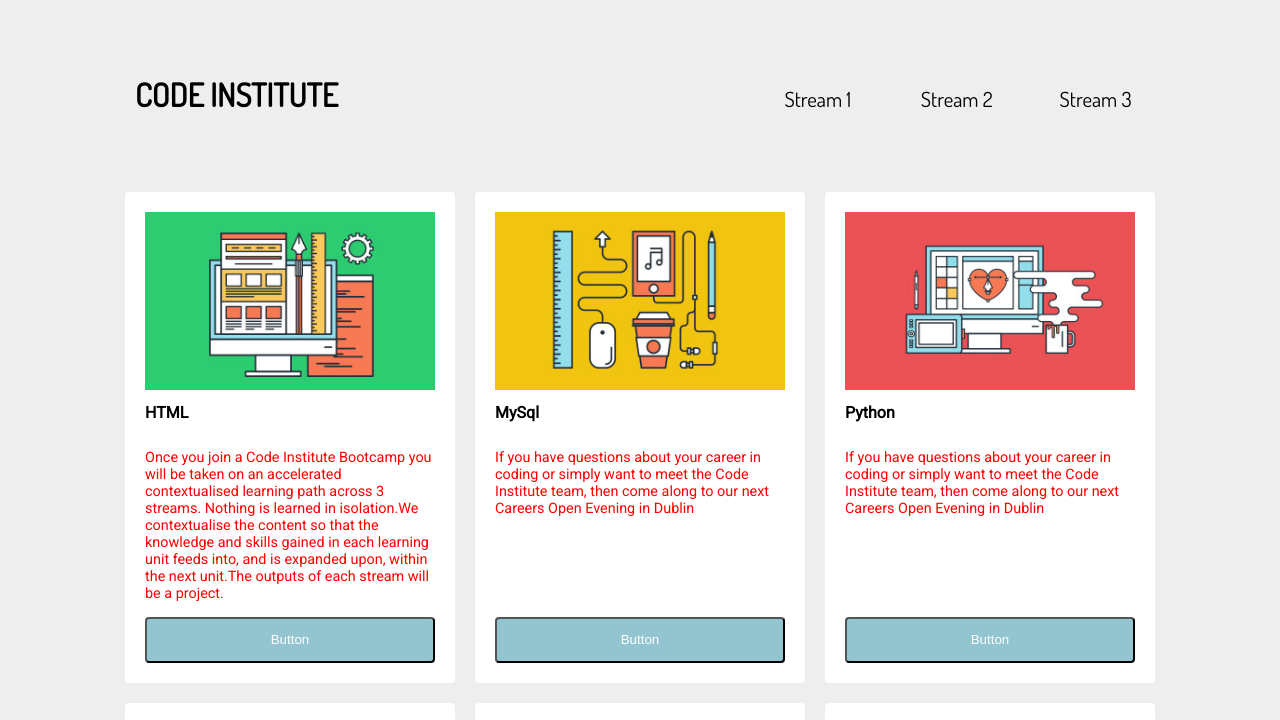
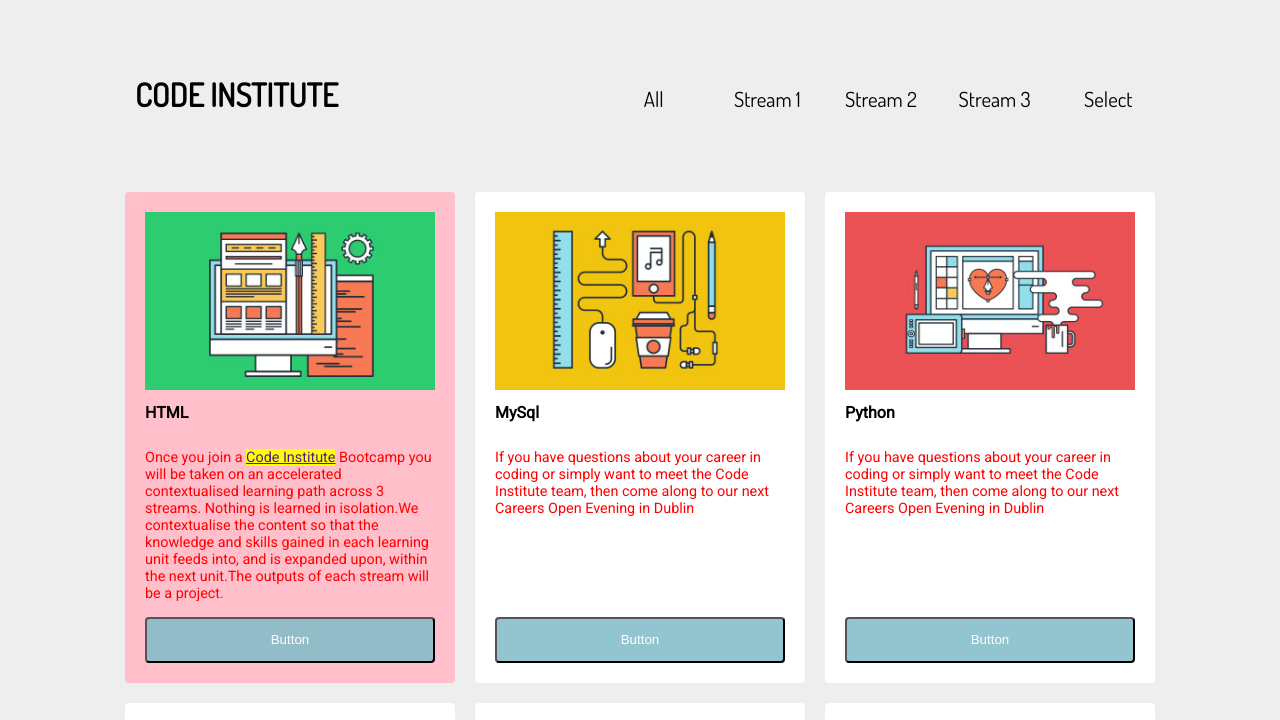
Before and after one commit to AZigalovs/jquery-events, a plain HTML site: page index.html in a window 1280 px wide. Both pictures are taken after a click on the element 290 px from the left and 525 px from the top of the page. Shown: the top 720 px of the page. Drawn offline with nearby package versions, Linux system fonts and the light colour scheme.

Commit message:
traversing mt DOM

```diff
--- a/index.html
+++ b/index.html
@@ -13,16 +13,18 @@
 		<nav>
 			<ul>
 				<li id="logoNav">CODE INSTITUTE</li>
+                <li id="all_btn">All</li>
 				<li id="stream1_btn">Stream 1</li>
 				<li id="stream2_btn">Stream 2</li>
 				<li id="stream3_btn">Stream 3</li>
+                <li id="select_btn">Select</li>
 			</ul>
 		</nav>
 		<div class="card stream1">
 			<img class="card_image" src="img/3.png" alt="coding icon">
 			<div class="card_bottom">
 				<h2 id="hr_html" class="card_head">HTML</h2>
-				<p id="par1" class="card_para">Once you join a Code Institute Bootcamp you will be taken on an accelerated contextualised learning path across 3 streams. Nothing is learned in isolation.We contextualise the content so that the knowledge and skills gained in each learning unit feeds into, and is expanded upon, within the next unit.The outputs of each stream will be a project. </p>
+				<p id="par1" class="card_para">Once you join a <a href="">Code Institute</a> Bootcamp you will be taken on an accelerated contextualised learning path across 3 streams. Nothing is learned in isolation.We contextualise the content so that the knowledge and skills gained in each learning unit feeds into, and is expanded upon, within the next unit.The outputs of each stream will be a project. </p>
 				<button class="bottom_button" id="button_effects1">Button</button>
 			</div>
 		</div>
--- a/script.js
+++ b/script.js
@@ -1,5 +1,28 @@
 $(document).ready(function() {
 
+    $("p").click(function(){
+        $(this).children("a").css("background-color", "yellow");
+    });
+
+    $("button").click(function(){
+        $(this).prev().slideToggle("slow");
+    });
+
+    $("img").click(function(){
+        $(this).next().children("p").slideDown();
+    });
+
+    $(".card").click(function(){
+        $(this).toggleClass("highlight");
+    });
+
+    $("#select_btn").click(function(){
+        $(".card:not(.highlight)").hide();
+    });
+
+    $("#all_btn").click(function(){
+        $(".card").show();
+    });
 
     $("#button_effects1").click(function(){
         $("#par1").toggle(1000);
--- a/style.css
+++ b/style.css
@@ -73,6 +73,11 @@ div{
 	padding: 20px;
 	background-color: #fff;
 }
+
+.highlight {
+    background-color: pink;
+}
+
 .highlight_stream{
 	background-color: #EB5255;
 }
```
